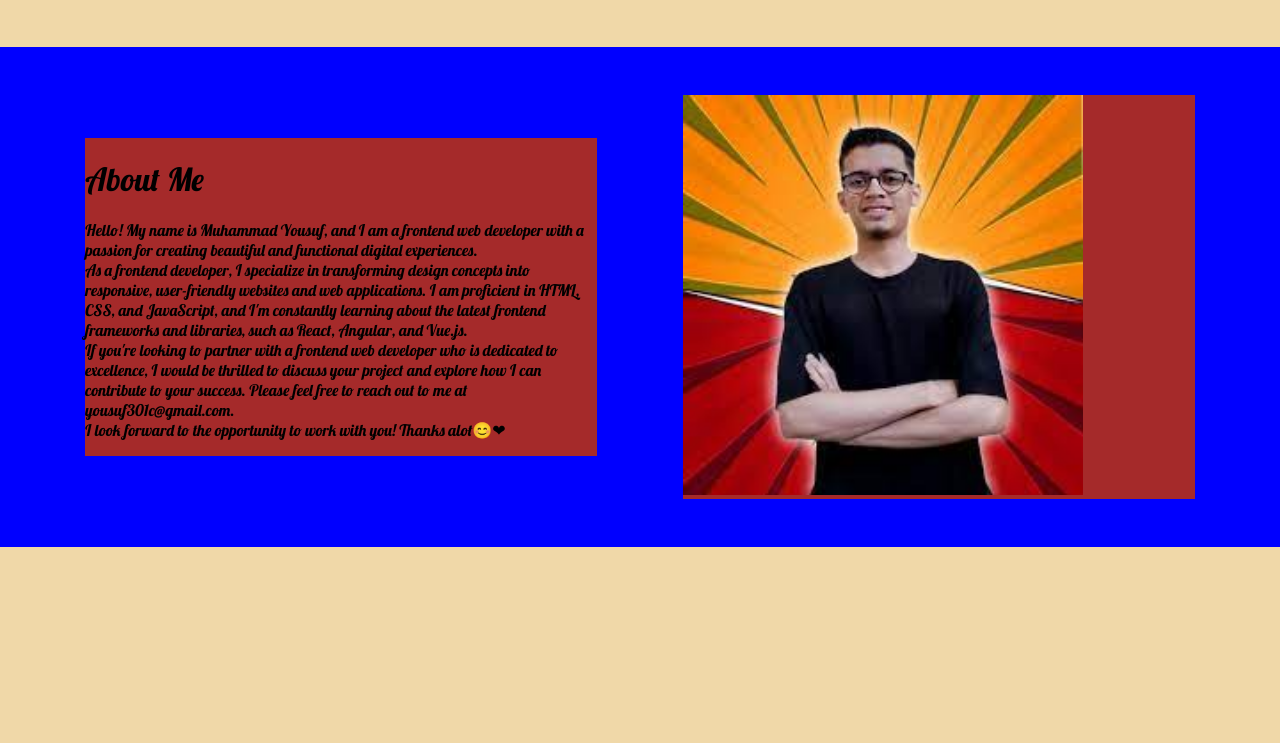
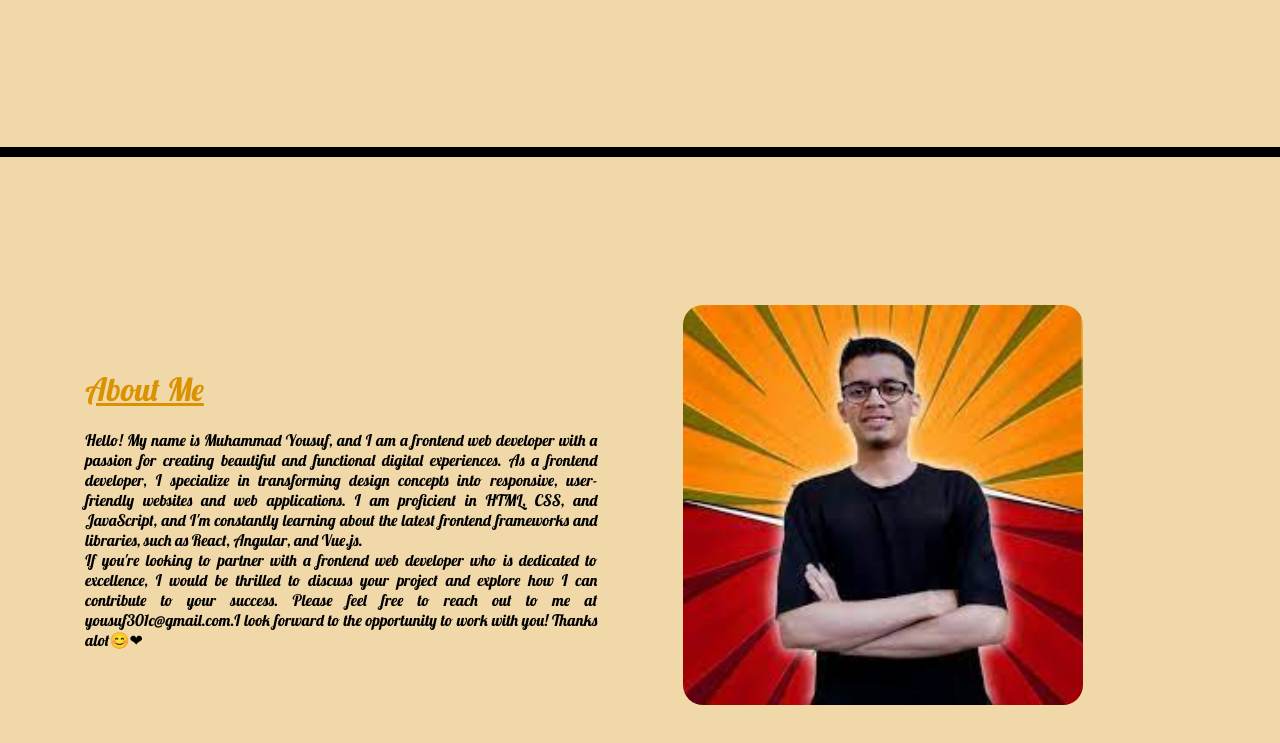
Before and after one commit to MuhammadYousuf88/My-Portfolio, a plain HTML site: page index.html in a window 1280 px wide. Shown: the part 1113-1856 px from the top of the page. Before the commit the page ends 1660 px from the top, so only its background shows below. Drawn offline with Linux system fonts and the light colour scheme.

Commit message:
about us complete

```diff
--- a/index.html
+++ b/index.html
@@ -68,13 +68,12 @@
 	<!-- about me start-->
 		<div class="aboutmemain">
 			<div class="aboutmechild">
-				<h1>About Me</h1>
-				<p>Hello! My name is Muhammad Yousuf, and I am a frontend web developer with a passion for creating beautiful and functional digital experiences.<br />
+				<h1 class="aboutmeheading"><u>About Me</u></h1>
+				<p class="aboutmepara">Hello! My name is Muhammad Yousuf, and I am a frontend web developer with a passion for creating beautiful and functional digital experiences.
 				As a frontend developer, I specialize in transforming design concepts into responsive, user-friendly websites and web applications.
 				I am proficient in HTML, CSS, and JavaScript, and I'm constantly learning about the latest frontend frameworks and libraries, such as React, Angular, and Vue.js.<br />
 				If you're looking to partner with a frontend web developer who is dedicated to excellence, I would be thrilled to discuss your project and explore how I can
-				contribute to your success. Please feel free to reach out to me at yousuf301c@gmail.com.<br />
-				I look forward to the opportunity to work with you! Thanks alot😊❤</p>
+				contribute to your success. Please feel free to reach out to me at yousuf301c@gmail.com.I look forward to the opportunity to work with you! Thanks alot😊❤</p>
 			</div>
 			<div class="aboutmechild">
 				<img src="images/mypicture.jpg" class="aboutmemypicture" />
--- a/style.css
+++ b/style.css
@@ -90,7 +90,7 @@ nav a img{
 }
 .card2main{
 	width:100%;
-	height:600px;
+	height:700px;
 	display:flex;
 	justify-content:space-around;
 	align-items:center;
@@ -112,16 +112,20 @@ nav a img{
 }
 .aboutmemain{
 	width:100%;
-	height:500px;
-	background-color:blue;
+	height:700px;
 	display:flex;
 	justify-content:space-evenly;
 	align-items:center;
+	border-top:10px solid black;
 }
 .aboutmechild{
 	width:40%;
-	background-color:brown;
+	text-align:justify;
 }
 .aboutmemypicture{
 	width:400px;
+	border-radius:20px;
 }
+.aboutmeheading{
+	color:#db9200;
+}
```
